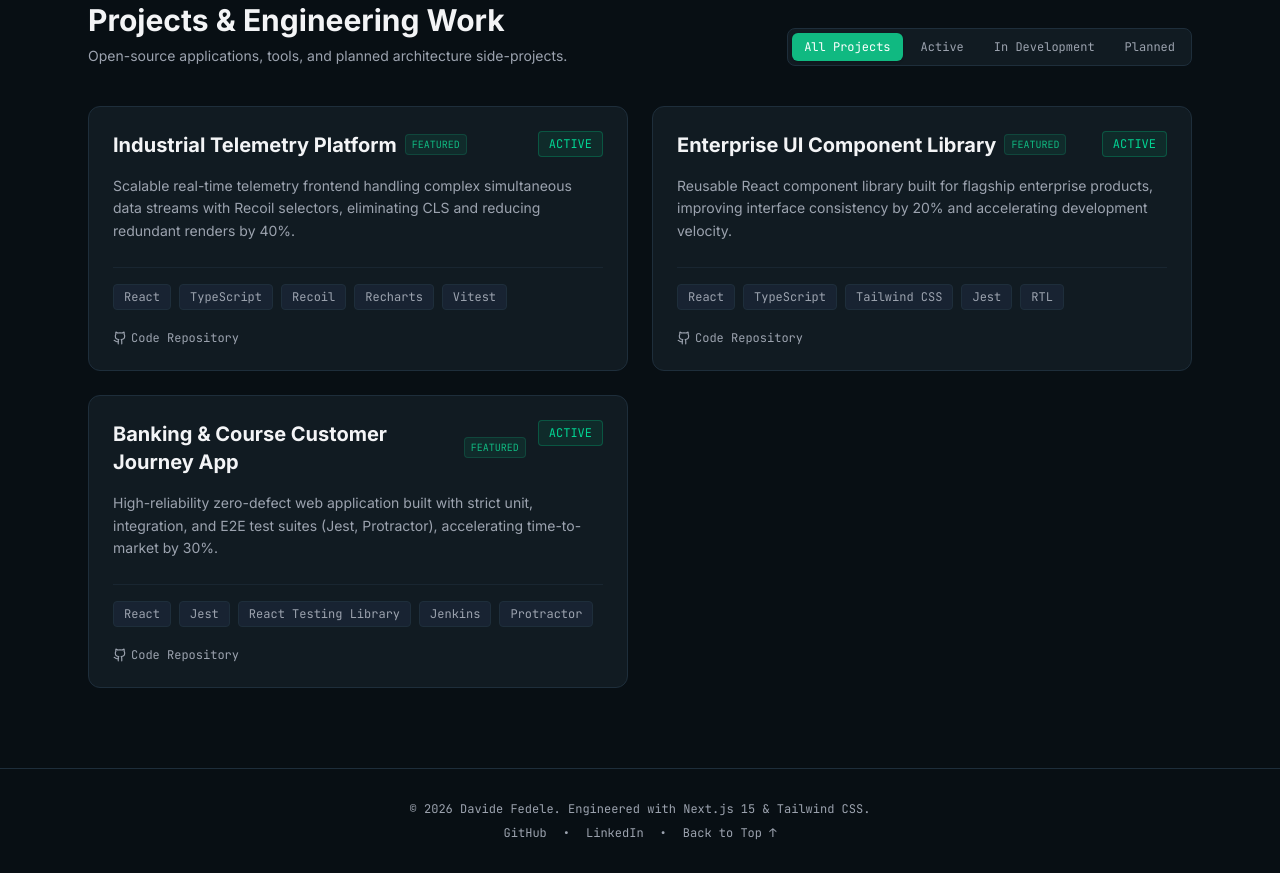
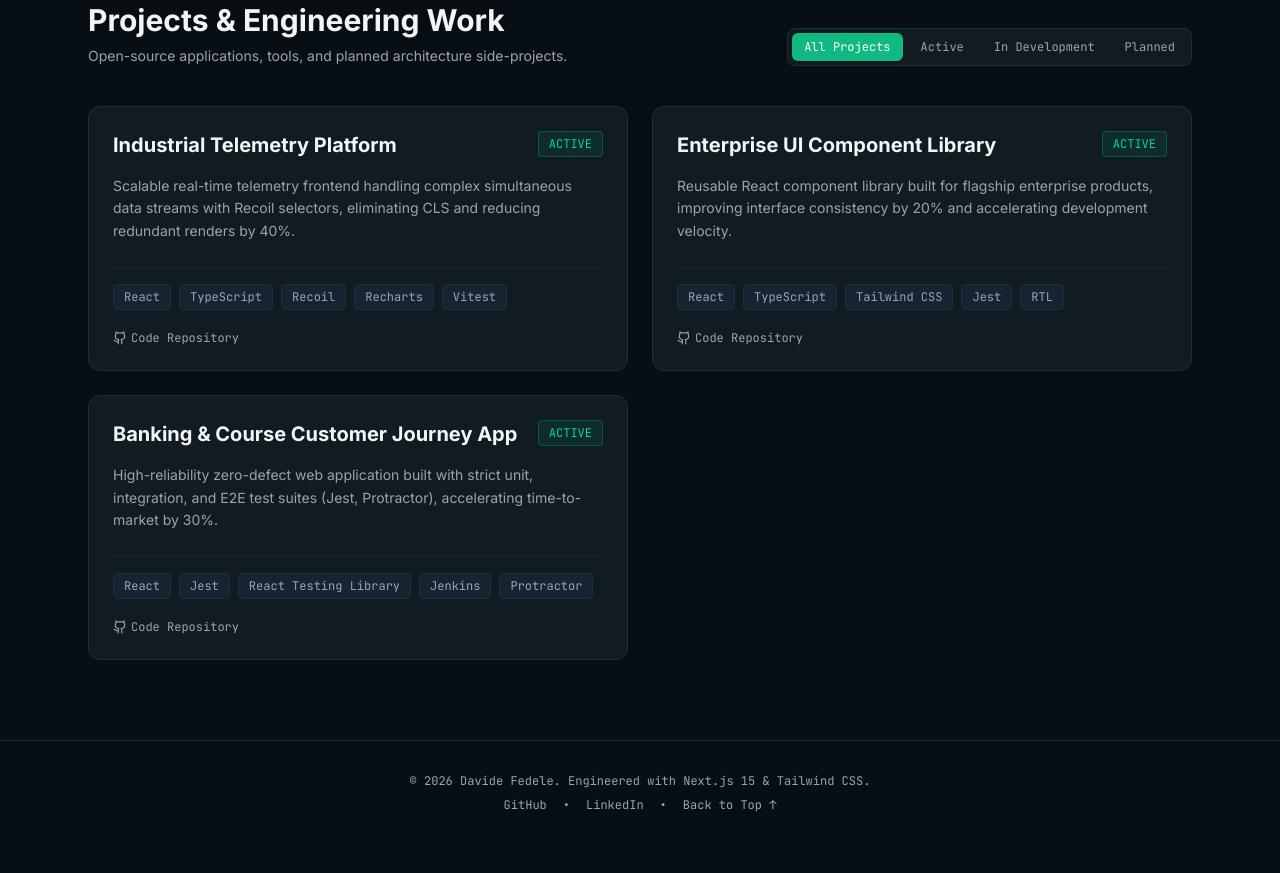
Before and after one commit to davixx95/nextjs-portfolio, a Next.js app: page / in a window 1280 px wide. Shown: the part 3200-4073 px from the top of the page. After the commit the page ends 4045 px from the top, so only its background shows below. Built offline with nearby package versions, Linux system fonts and the light colour scheme.

Commit message:
Projects: drop featured flag; CNAME to davide.fedele.dev

```diff
--- a/src/components/sections/ProjectsSection.tsx
+++ b/src/components/sections/ProjectsSection.tsx
@@ -103,11 +103,6 @@ export function ProjectsSection({ projects }: ProjectsSectionProps) {
                               <h3 className="text-xl font-bold font-sans text-text-main">
                                 {project.title}
                               </h3>
-                              {project.featured && (
-                                <span className="text-[10px] font-mono px-1.5 py-0.5 rounded bg-primary/10 text-primary border border-primary/20">
-                                  FEATURED
-                                </span>
-                              )}
                             </div>
                           </div>
 
--- a/src/data/projects.json
+++ b/src/data/projects.json
@@ -5,8 +5,7 @@
     "description": "Scalable real-time telemetry frontend handling complex simultaneous data streams with Recoil selectors, eliminating CLS and reducing redundant renders by 40%.",
     "status": "active",
     "tags": ["React", "TypeScript", "Recoil", "Recharts", "Vitest"],
-    "githubUrl": "https://github.com/davidefedele/industrial-telemetry",
-    "featured": true
+    "githubUrl": "https://github.com/davidefedele/industrial-telemetry"
   },
   {
     "id": "project-2",
@@ -14,8 +13,7 @@
     "description": "Reusable React component library built for flagship enterprise products, improving interface consistency by 20% and accelerating development velocity.",
     "status": "active",
     "tags": ["React", "TypeScript", "Tailwind CSS", "Jest", "RTL"],
-    "githubUrl": "https://github.com/davidefedele/enterprise-ui-library",
-    "featured": true
+    "githubUrl": "https://github.com/davidefedele/enterprise-ui-library"
   },
   {
     "id": "project-3",
@@ -23,7 +21,6 @@
     "description": "High-reliability zero-defect web application built with strict unit, integration, and E2E test suites (Jest, Protractor), accelerating time-to-market by 30%.",
     "status": "active",
     "tags": ["React", "Jest", "React Testing Library", "Jenkins", "Protractor"],
-    "githubUrl": "https://github.com/davidefedele/banking-customer-journey",
-    "featured": true
+    "githubUrl": "https://github.com/davidefedele/banking-customer-journey"
   }
 ]
--- a/src/types/index.ts
+++ b/src/types/index.ts
@@ -26,7 +26,6 @@ export interface Project {
   tags: string[];
   githubUrl?: string;
   liveUrl?: string;
-  featured: boolean;
 }
 
 export interface Metric {
```
Also changed, not shown: 1 other file (tests, documents, lock files or other folders).
